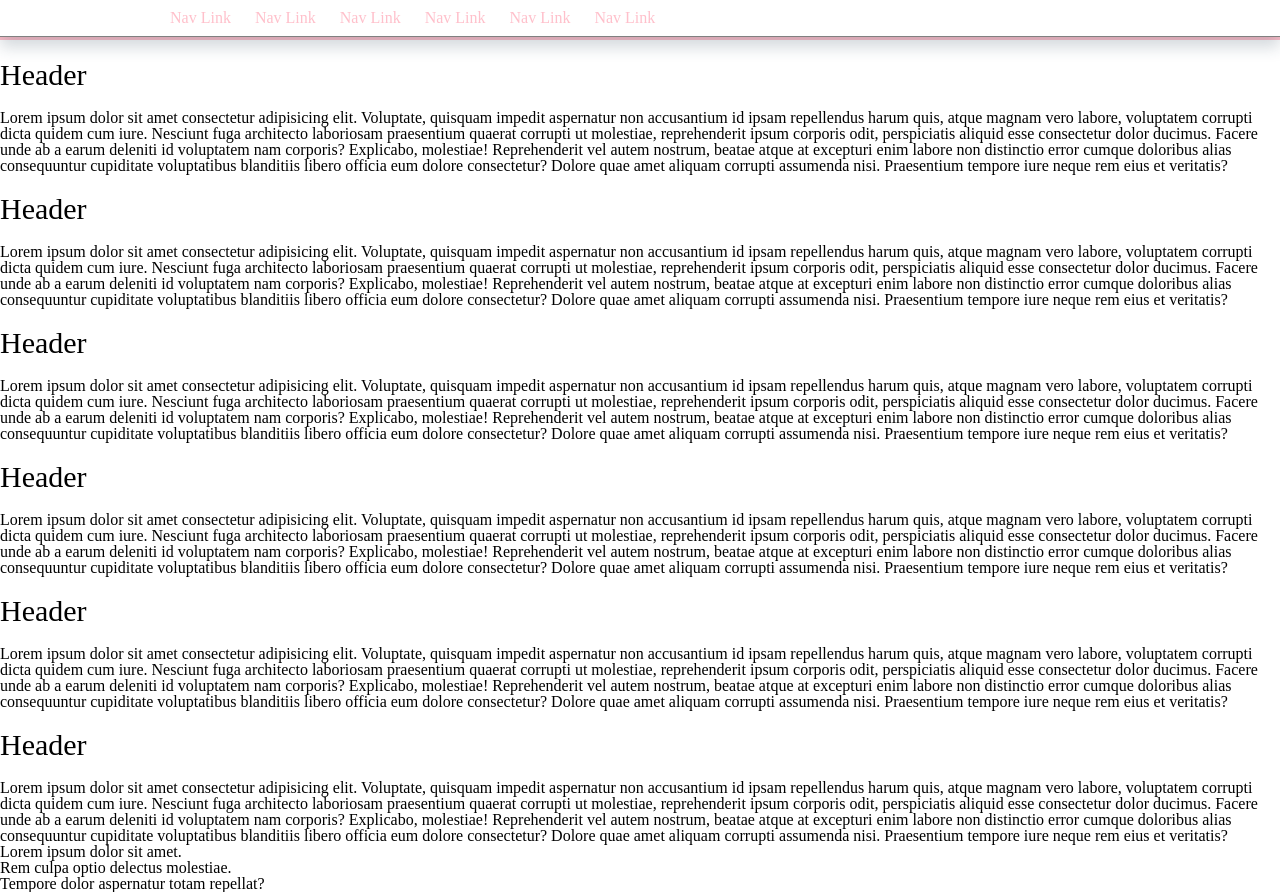
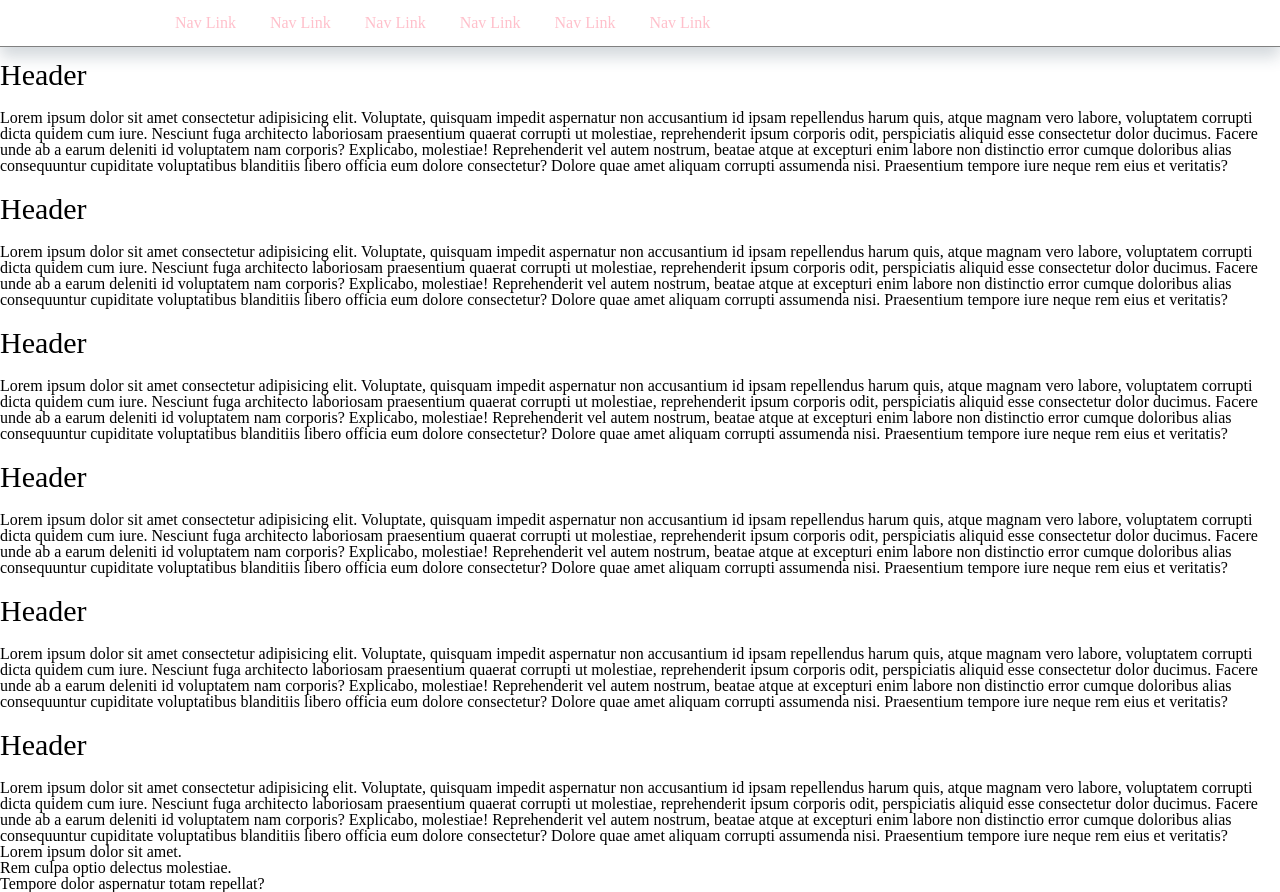
Before and after one commit to Olexandr-Kovalenko-24/Pseudo-element, a plain HTML site: page index.html in a window 1280 px wide. Drawn offline with Linux system fonts and the light colour scheme.

Commit message:
Double line with hover and transition

```diff
--- a/style.css
+++ b/style.css
@@ -29,9 +29,29 @@ header {
 .link {
     text-decoration: none;
     color: pink;
-    padding: 10px;
+    padding: 15px;
     display: inline-block;
     transition: all 500ms ease-in-out 100ms;
+    position: relative;
+}
+
+.link::after, .link::before {
+    height: 0.1em;
+    background-color: black;
+    content: '';
+    display: block;
+    position: absolute;
+    transition: all 0.5s ease-in;
+}
+.link::after {
+    width: 0;
+    top: 80%;
+    left: 10%;
+}
+.link::before {
+    width: 0;
+    bottom: 80%;
+    right: 10%;
 }
 
 .link:hover {
@@ -39,22 +59,13 @@ header {
     color: white;
 }
 
+.link:hover::after, .link:hover::before {
+    width: 80%;
+}
+
 h2 {
     font-size: 30px;
     padding: 20px 0;
-}
-
-
-.link::after {
-    width: 0;
-    height: 0.1em;
-    background-color: black;
-    content: "";
-    display: block;
-    position: absolute;
-    top: 80%;
-    left: 10%;
-    transition: all 0, 5s ease-in;
 }
 
 
```
